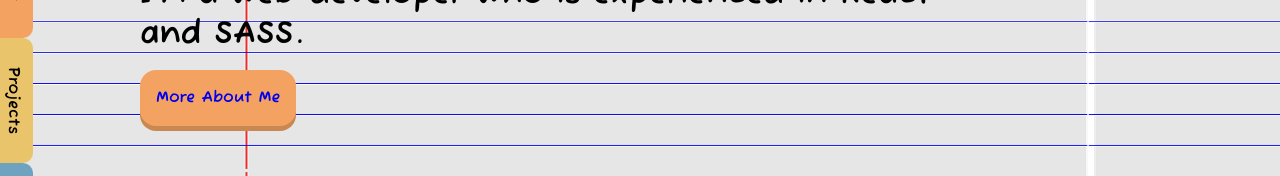
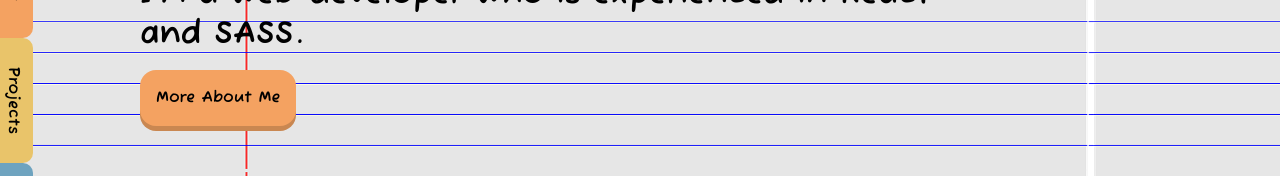
Before and after one commit to eliao13/web-portfolio-project, a React (Create React App) app: page / in a window 1280 px wide. Shown: the part 430-606 px from the top of the page. Built offline with nearby package versions, Linux system fonts and the light colour scheme.

Commit message:
fixed color of buttons and added home page to package.json

```diff
--- a/package.json
+++ b/package.json
@@ -1,6 +1,7 @@
 {
   "name": "web-portfolio-project",
   "version": "0.1.0",
+  "homepage": "https://evanwliao.com/",
   "private": true,
   "dependencies": {
     "@emotion/react": "^11.9.3",
--- a/src/styles/_cta-buttons.scss
+++ b/src/styles/_cta-buttons.scss
@@ -3,6 +3,7 @@
   padding: 1rem;
   border-radius: 1rem;
   text-decoration: none;
+  color: black;
 
   &:hover,
   &:focus {
```
